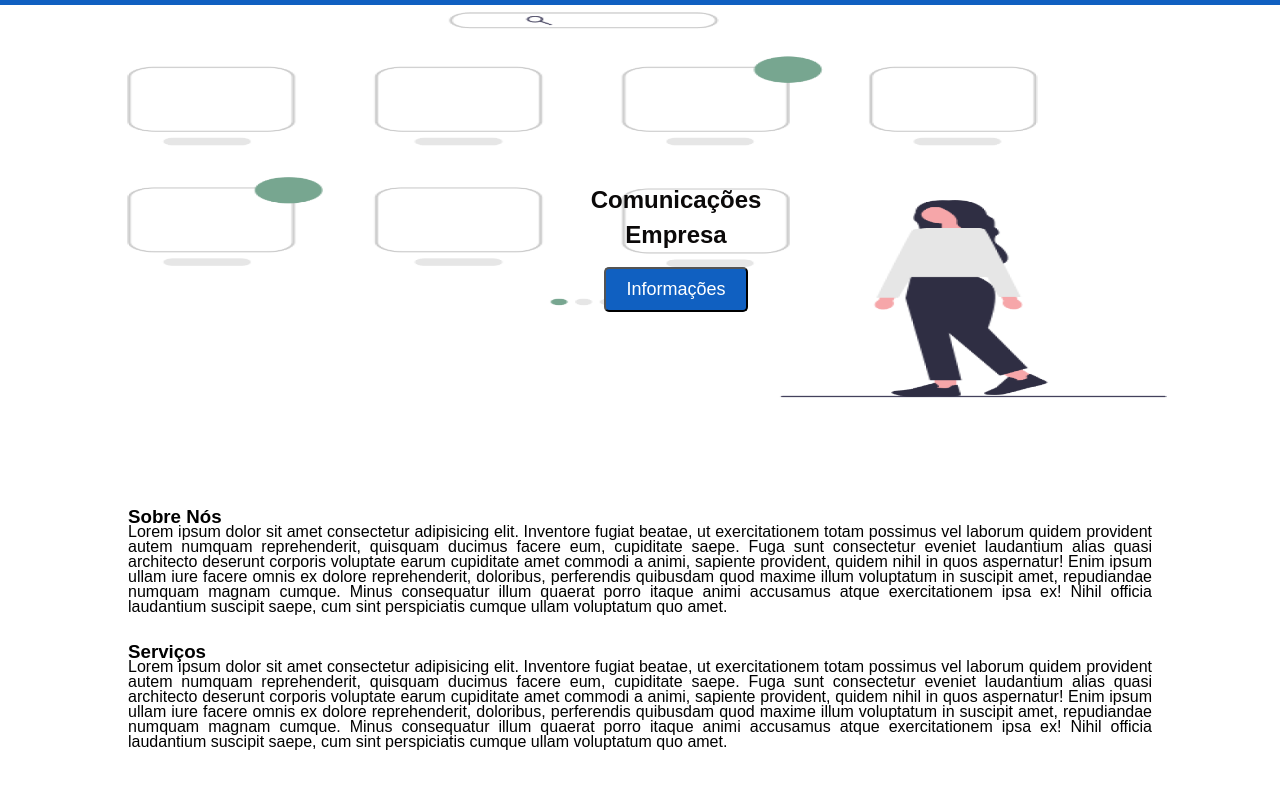
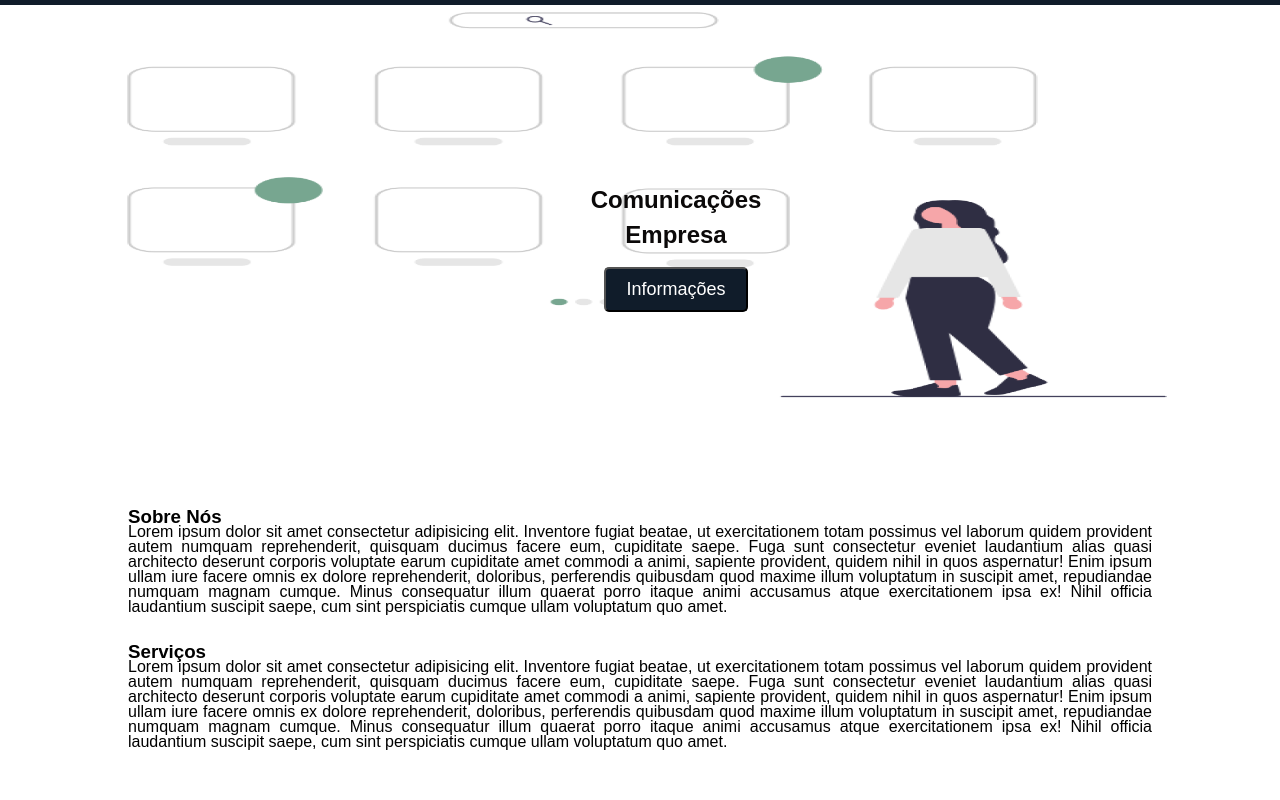
Before and after one commit to mila0107/site-empresa, a plain HTML site: page index.html in a window 1280 px wide. Shown: the part 58-858 px from the top of the page. Drawn offline with Linux system fonts and the light colour scheme.

Commit message:
alteração de cor

```diff
--- a/style.css
+++ b/style.css
@@ -12,7 +12,7 @@ body {
 }
 /* Variaveis */
 :root {
-    --cor--primaria: #1060c1;
+    --cor--primaria: #101c2a;
 }
 ul{
     list-style-type: none; /*remover bolas da lista*/
```
